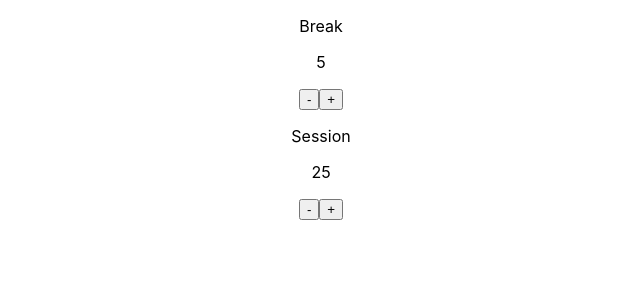
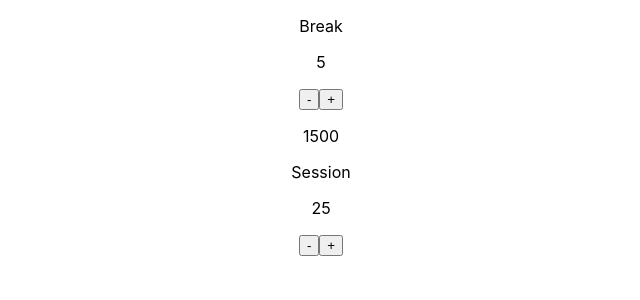
Before and after one commit to Stevedunnad/pomodoro-clock, a React (Create React App) app: page / in a window 1280 px wide. Shown: the top 300 px of the page, without its empty margins (319-959 px from the left). Built offline with nearby package versions, Linux system fonts and the light colour scheme.

Commit message:
added TimeLeft component

```diff
--- a/src/App.js
+++ b/src/App.js
@@ -2,6 +2,7 @@ import React, { useState } from 'react';
 import './App.css';
 import Break from './components/Break';
 import Session from './components/Session';
+import TimeLeft from './components/TimeLeft';
 
 function App() {
 
@@ -44,6 +45,7 @@ function App() {
         decBreakByOneMin={decBreakByOneMin}
         incBreakByOneMin={incBreakByOneMin}
       />
+      <TimeLeft sessionLength={sessionLength} />
       <Session
         sessionLength={sessionLength}
         decSessionByOneMin={decSessionByOneMin}
--- /dev/null
+++ b/src/components/TimeLeft.jsx
@@ -0,0 +1,13 @@
+import React, { useEffect, useState } from "react"
+
+function TimeLeft({ sessionLength }) {
+  const [timeLeft, setTimeleft] = useState(sessionLength)
+
+  return (
+    <>
+      <p>{timeLeft}</p>
+    </>
+  )
+}
+
+export default TimeLeft
```
